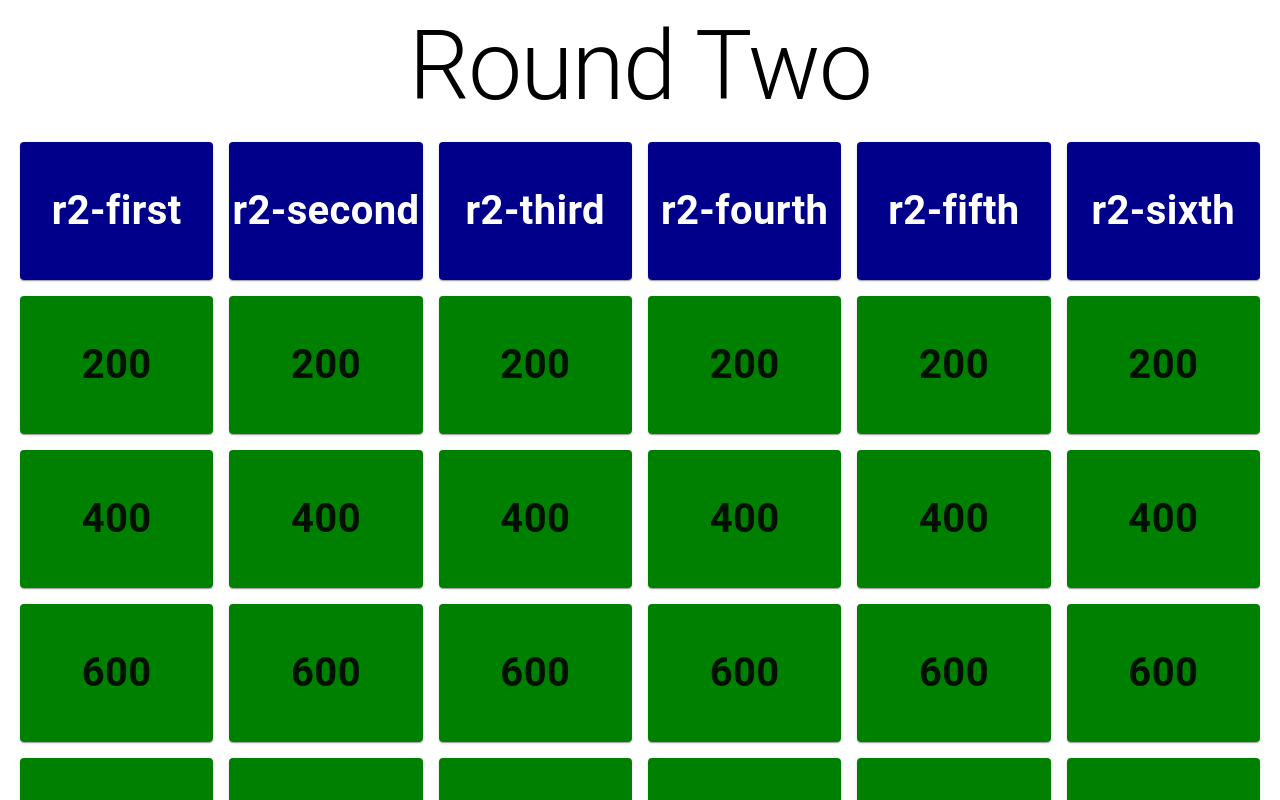
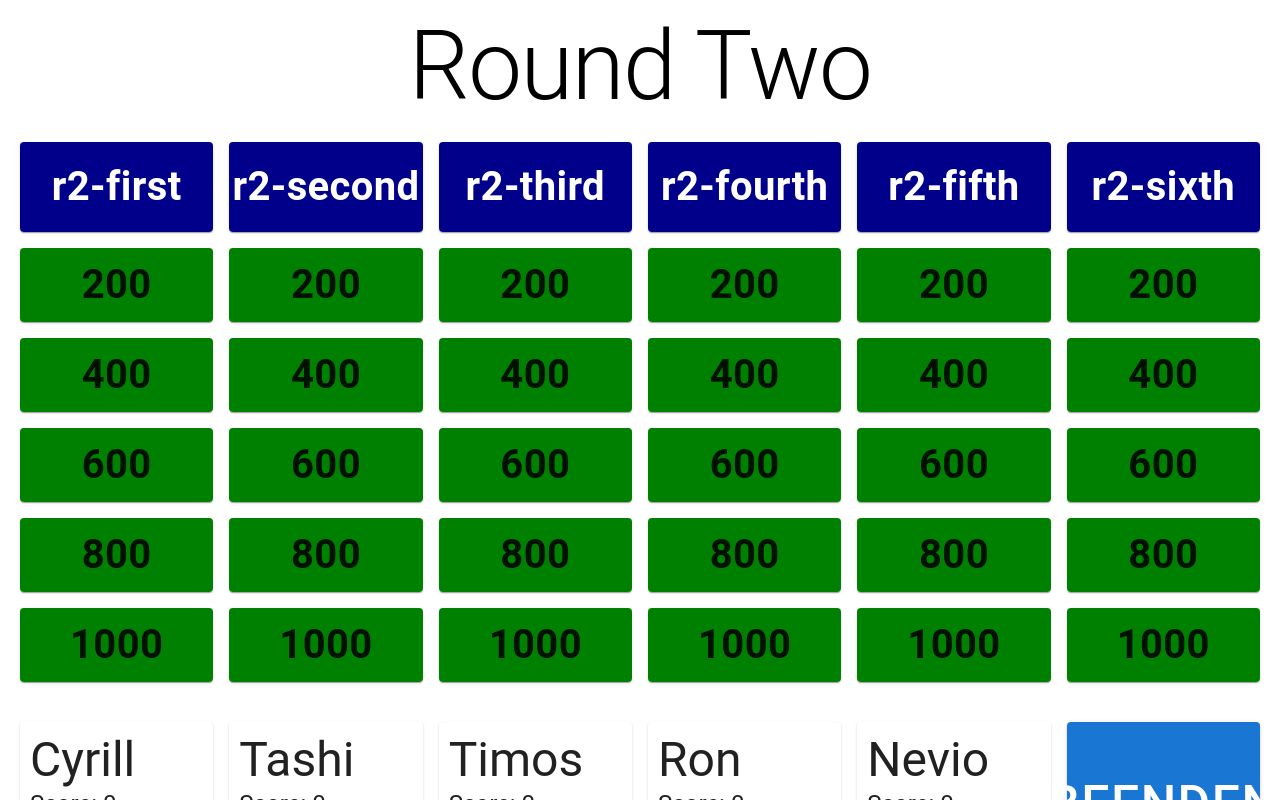
Before and after one commit to Almgandh1/jeopardy, a React (Create React App) app in the folder jeopardy/: page /round-two in a window 1280 px wide. Shown: the top 800 px of the page. Built offline with nearby package versions, Linux system fonts and the light colour scheme.

Commit message:
change height of cards

```diff
--- a/jeopardy/src/Router/Router.tsx
+++ b/jeopardy/src/Router/Router.tsx
@@ -5,19 +5,19 @@ import FinalScores from "../components/pages/FinalScores";
 import { useState } from "react";
 
 const Router = () => {
-  const [kunfiScore, setKunfiScore] = useState(0)
+  const [tashiScore, setTashiScore] = useState(0)
   const [timosScore, setTimosScore] = useState(0)
-  const [alecScore, setAlecScore] = useState(0)
+  const [cyrillScore, setCyrillScore] = useState(0)
   const [ronScore, setRonScore] = useState(0)
   const [nevioScore, setNevioScore] = useState(0)
 
   return (
     <Routes>
-        <Route path={"/round-one"} element={<PageOne title={"Round One"} alecScore={alecScore} setAlecScore={setAlecScore} kunfiScore={kunfiScore} setKunfiScore={setKunfiScore}
+        <Route path={"/round-one"} element={<PageOne title={"Round One"} cyrillScore={cyrillScore} setCyrillScore={setCyrillScore} tashiScore={tashiScore} setTashiScore={setTashiScore}
         timosScore={timosScore} setTimosScore={setTimosScore} ronScore={ronScore} setRonScore={setRonScore} nevioScore={nevioScore} setNevioScore={setNevioScore} />}/>
-        <Route path={"/round-two"} element={<PageTwo title={"Round Two"} alecScore={alecScore} setAlecScore={setAlecScore} kunfiScore={kunfiScore} setKunfiScore={setKunfiScore}
+        <Route path={"/round-two"} element={<PageTwo title={"Round Two"} cyrillScore={cyrillScore} setCyrillScore={setCyrillScore} tashiScore={tashiScore} setTashiScore={setTashiScore}
         timosScore={timosScore} setTimosScore={setTimosScore} ronScore={ronScore} setRonScore={setRonScore} nevioScore={nevioScore} setNevioScore={setNevioScore} />}/>
-        <Route path={"/scores"} element={<FinalScores alecScore={alecScore} kunfiScore={kunfiScore} timosScore={timosScore} ronScore={ronScore} nevioScore={nevioScore}/>}/>
+        <Route path={"/scores"} element={<FinalScores cyrillScore={cyrillScore} tashiScore={tashiScore} timosScore={timosScore} ronScore={ronScore} nevioScore={nevioScore}/>}/>
     </Routes>
   )
 }
--- a/jeopardy/src/components/data/DialogContent.ts
+++ b/jeopardy/src/components/data/DialogContent.ts
@@ -2,7 +2,7 @@ export const dialogContent = {
     firstRoundContent : [
         {points: 200, question: "Meme?", image: "/peepo.png", audio: ""},
         {points: 200, question: "singer?", image: "", audio: "/never.mp3"},
-        {points: 200, question: "question number 3", image: "", audio: ""},
+        {points: 200, question: "question number 3", image: "/test.jpg", audio: ""},
         {points: 200, question: "question number 4", image: "", audio: ""},
         {points: 200, question: "question number 5", image: "", audio: ""},
         {points: 200, question: "question number 6", image: "", audio: ""},
--- a/jeopardy/src/components/organisms/MainCardStyle.ts
+++ b/jeopardy/src/components/organisms/MainCardStyle.ts
@@ -2,8 +2,8 @@ import { SxProps } from "@mui/system";
 
 const Title: SxProps = {
     backgroundColor: 'darkblue',
-    pt: 8,
-    pb: 8,
+    pt: 5,
+    pb: 5,
     textAlign: 'center',
     height: 10,
     justifyContent: 'center',
@@ -15,8 +15,8 @@ const Title: SxProps = {
 }
 
 const Card: SxProps = {
-    pt: 8,
-    pb: 8,
+    pt: 4,
+    pb: 4,
     textAlign: 'center',
     height: 10,
     justifyContent: 'center',
--- a/jeopardy/src/components/organisms/QuestionDialog.tsx
+++ b/jeopardy/src/components/organisms/QuestionDialog.tsx
@@ -25,7 +25,7 @@ const QuestionDialog = ({handleClose, open, question, image, audio} : QuestionDi
       }}>
         <DialogContent sx={{display: "flex", flexDirection: "column"}}>
             <Typography variant='h3'>{question}</Typography>
-        {image && <img src={require("../data/images" + image)} alt='banana' style={{marginTop: "20px", maxWidth: "1000px"}}></img>}
+        {image && <img src={require("../data/images" + image)} alt='banana' style={{marginTop: "20px", maxWidth: "1000px", maxHeight:"750px", objectFit: "contain"}}></img>}
         {audio && <audio controls style={{marginTop: "20px"}}><source src={require("../data/audio" + audio)} type="audio/mpeg"></source></audio>}
         </DialogContent>
     </Dialog>
--- a/jeopardy/src/components/organisms/UserScores.tsx
+++ b/jeopardy/src/components/organisms/UserScores.tsx
@@ -4,10 +4,10 @@ import UserCard from './UserCard'
 import { useLocation, useNavigate } from 'react-router-dom'
 
 type UserScoresProps = {
-  alecScore: number;
-  setAlecScore: React.Dispatch<React.SetStateAction<number>>;
-  kunfiScore: number;
-  setKunfiScore: React.Dispatch<React.SetStateAction<number>>;
+  cyrillScore: number;
+  setCyrillScore: React.Dispatch<React.SetStateAction<number>>;
+  tashiScore: number;
+  setTashiScore: React.Dispatch<React.SetStateAction<number>>;
   timosScore: number;
   setTimosScore: React.Dispatch<React.SetStateAction<number>>;
   ronScore: number;
@@ -16,7 +16,7 @@ type UserScoresProps = {
   setNevioScore: React.Dispatch<React.SetStateAction<number>>;
 }
 
-const UserScores = ({alecScore, setAlecScore, kunfiScore, setKunfiScore, timosScore, setTimosScore, ronScore, setRonScore, nevioScore, setNevioScore}: UserScoresProps) => {
+const UserScores = ({cyrillScore, setCyrillScore, tashiScore, setTashiScore, timosScore, setTimosScore, ronScore, setRonScore, nevioScore, setNevioScore}: UserScoresProps) => {
 
     const navigate = useNavigate();
     let location = useLocation();
@@ -30,10 +30,10 @@ const UserScores = ({alecScore, setAlecScore, kunfiScore, setKunfiScore, timosSc
   return (
     <Grid container style={{ display: 'flex', flexDirection: 'row' }} spacing={2}>
           <Grid item xs={2}>
-            <UserCard title="Alec" score={alecScore} setScore={setAlecScore}/>
+            <UserCard title="Cyrill" score={cyrillScore} setScore={setCyrillScore}/>
           </Grid>
           <Grid item xs={2}>
-            <UserCard title="Kunfi" score={kunfiScore} setScore={setKunfiScore}/>
+            <UserCard title="Tashi" score={tashiScore} setScore={setTashiScore}/>
           </Grid>
           <Grid item xs={2}>
             <UserCard title="Timos" score={timosScore} setScore={setTimosScore}/>
--- a/jeopardy/src/components/pages/FinalScores.tsx
+++ b/jeopardy/src/components/pages/FinalScores.tsx
@@ -3,18 +3,18 @@ import React from 'react'
 import FinalScoresStyle from './FinalScoresStyle';
 
 type FinalScoresProps = {
-    alecScore: number;
-    kunfiScore: number;
+    cyrillScore: number;
+    tashiScore: number;
     timosScore: number;
     ronScore: number;
     nevioScore: number;
   }
 
-const FinalScores = ({ alecScore, kunfiScore, timosScore, ronScore, nevioScore}: FinalScoresProps) => {
+const FinalScores = ({ cyrillScore, tashiScore, timosScore, ronScore, nevioScore}: FinalScoresProps) => {
 
     const finalScores = [
-        {score: alecScore, name: "Alec",},
-        {score: kunfiScore, name: "Kunfi"},
+        {score: cyrillScore, name: "Cyrill",},
+        {score: tashiScore, name: "Tashi"},
         {score: timosScore, name: "Timos"},
         {score: ronScore, name: "Ron"},
         {score: nevioScore, name: "Nevio"}
--- a/jeopardy/src/components/pages/PageOne.tsx
+++ b/jeopardy/src/components/pages/PageOne.tsx
@@ -5,10 +5,10 @@ import UserScores from '../organisms/UserScores'
 
 type PageOneProps = {
   title: string;
-  alecScore: number;
-  setAlecScore: React.Dispatch<React.SetStateAction<number>>;
-  kunfiScore: number;
-  setKunfiScore: React.Dispatch<React.SetStateAction<number>>;
+  cyrillScore: number;
+  setCyrillScore: React.Dispatch<React.SetStateAction<number>>;
+  tashiScore: number;
+  setTashiScore: React.Dispatch<React.SetStateAction<number>>;
   timosScore: number;
   setTimosScore: React.Dispatch<React.SetStateAction<number>>;
   ronScore: number;
@@ -17,7 +17,7 @@ type PageOneProps = {
   setNevioScore: React.Dispatch<React.SetStateAction<number>>;
 }
 
-const PageOne = ({ title, alecScore, setAlecScore, kunfiScore, setKunfiScore, timosScore, setTimosScore, ronScore, setRonScore, nevioScore, setNevioScore }: PageOneProps) => {
+const PageOne = ({ title, cyrillScore, setCyrillScore, tashiScore, setTashiScore, timosScore, setTimosScore, ronScore, setRonScore, nevioScore, setNevioScore }: PageOneProps) => {
 
   return (
       <Grid container sx={{ display: 'flex' }}>
@@ -28,7 +28,7 @@ const PageOne = ({ title, alecScore, setAlecScore, kunfiScore, setKunfiScore, ti
           <MainCard />
         </Grid>
         <Grid item sx={{margin: "20px", flex: 1}}>
-          <UserScores alecScore={alecScore} setAlecScore={setAlecScore} kunfiScore={kunfiScore} setKunfiScore={setKunfiScore}
+          <UserScores cyrillScore={cyrillScore} setCyrillScore={setCyrillScore} tashiScore={tashiScore} setTashiScore={setTashiScore}
           timosScore={timosScore} setTimosScore={setTimosScore} ronScore={ronScore} setRonScore={setRonScore} nevioScore={nevioScore} setNevioScore={setNevioScore}/>
         </Grid>
       </Grid>
--- a/jeopardy/src/components/pages/PageTwo.tsx
+++ b/jeopardy/src/components/pages/PageTwo.tsx
@@ -5,10 +5,10 @@ import UserScores from '../organisms/UserScores'
 
 type PageTwoProps = {
   title: string;
-  alecScore: number;
-  setAlecScore: React.Dispatch<React.SetStateAction<number>>;
-  kunfiScore: number;
-  setKunfiScore: React.Dispatch<React.SetStateAction<number>>;
+  cyrillScore: number;
+  setCyrillScore: React.Dispatch<React.SetStateAction<number>>;
+  tashiScore: number;
+  setTashiScore: React.Dispatch<React.SetStateAction<number>>;
   timosScore: number;
   setTimosScore: React.Dispatch<React.SetStateAction<number>>;
   ronScore: number;
@@ -17,7 +17,7 @@ type PageTwoProps = {
   setNevioScore: React.Dispatch<React.SetStateAction<number>>;
 }
 
-const PageTwo = ({ title, alecScore, setAlecScore, kunfiScore, setKunfiScore, timosScore, setTimosScore, ronScore, setRonScore, nevioScore, setNevioScore }: PageTwoProps) => {
+const PageTwo = ({ title, cyrillScore, setCyrillScore, tashiScore, setTashiScore, timosScore, setTimosScore, ronScore, setRonScore, nevioScore, setNevioScore }: PageTwoProps) => {
 
   return (
       <Grid container sx={{ display: 'flex' }}>
@@ -28,7 +28,7 @@ const PageTwo = ({ title, alecScore, setAlecScore, kunfiScore, setKunfiScore, ti
           <MainCard />
         </Grid>
         <Grid item sx={{margin: "20px", flex: 1}}>
-        <UserScores alecScore={alecScore} setAlecScore={setAlecScore} kunfiScore={kunfiScore} setKunfiScore={setKunfiScore}
+        <UserScores cyrillScore={cyrillScore} setCyrillScore={setCyrillScore} tashiScore={tashiScore} setTashiScore={setTashiScore}
           timosScore={timosScore} setTimosScore={setTimosScore} ronScore={ronScore} setRonScore={setRonScore} nevioScore={nevioScore} setNevioScore={setNevioScore}/>
         </Grid>
       </Grid>
```
Also changed, not shown: jeopardy/src/components/data/images/test.jpg (added).
